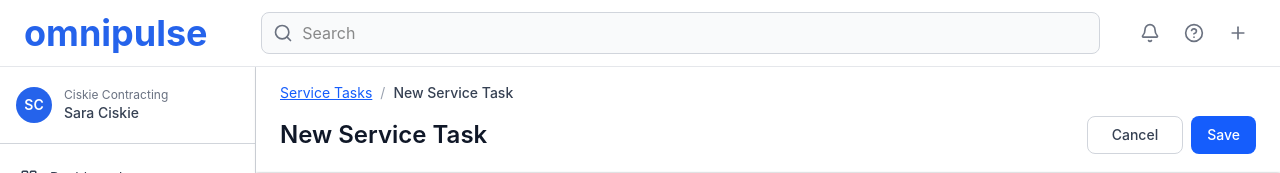
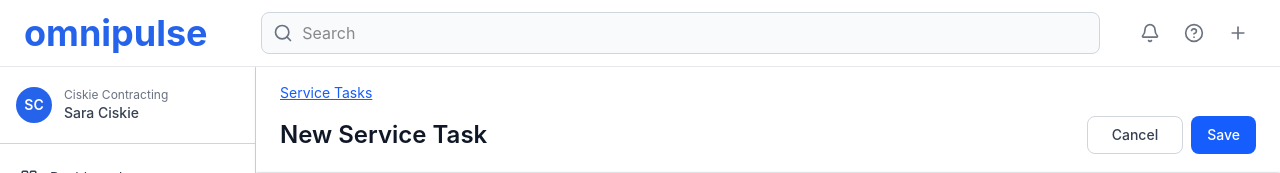
Before and after one commit to willjosh/omnipulse, a Next.js app in the folder client/: page /service-tasks/new in a window 1280 px wide. Shown: the top 173 px of the page. Built offline with nearby package versions, Linux system fonts and the light colour scheme.

Commit message:
W18ADATE-369 fix: remove current page label from service task details and creation pages

```diff
--- a/client/src/app/service-tasks/[id]/page.tsx
+++ b/client/src/app/service-tasks/[id]/page.tsx
@@ -30,10 +30,7 @@ export default function ServiceTaskDetailPage() {
     );
   }
 
-  const breadcrumbs = [
-    { label: "Service Tasks", href: "/service-tasks" },
-    { label: task.Name },
-  ];
+  const breadcrumbs = [{ label: "Service Tasks", href: "/service-tasks" }];
 
   return (
     <div className="min-h-screen mx-auto bg-gray-50">
--- a/client/src/app/service-tasks/new/page.tsx
+++ b/client/src/app/service-tasks/new/page.tsx
@@ -30,10 +30,7 @@ export default function CreateServiceTaskPage() {
   const { mutate: createServiceTask, isPending } = useCreateServiceTask();
   const notify = useNotification();
 
-  const breadcrumbs = [
-    { label: "Service Tasks", href: "/service-tasks" },
-    { label: "New Service Task" },
-  ];
+  const breadcrumbs = [{ label: "Service Tasks", href: "/service-tasks" }];
 
   const validate = () => {
     const newErrors: typeof errors = {};
```
